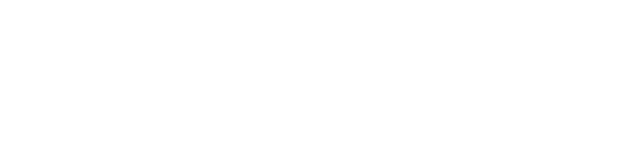
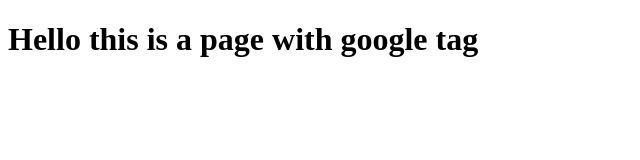
Before and after one commit to BlessSan/plainHTML, a plain HTML site: page index.html in a window 1280 px wide. Shown: the whole page, without its empty margins (0-640 px from the left). Drawn offline with Linux system fonts and the light colour scheme.

Commit message:
add heading

```diff
--- a/index.html
+++ b/index.html
@@ -16,6 +16,7 @@
   <!-- End Google Tag Manager -->
 </head>
 <body>
+  <h1>Hello this is a page with google tag</h1>
   <!-- Google Tag Manager (noscript) -->
   <noscript
     ><iframe
```
